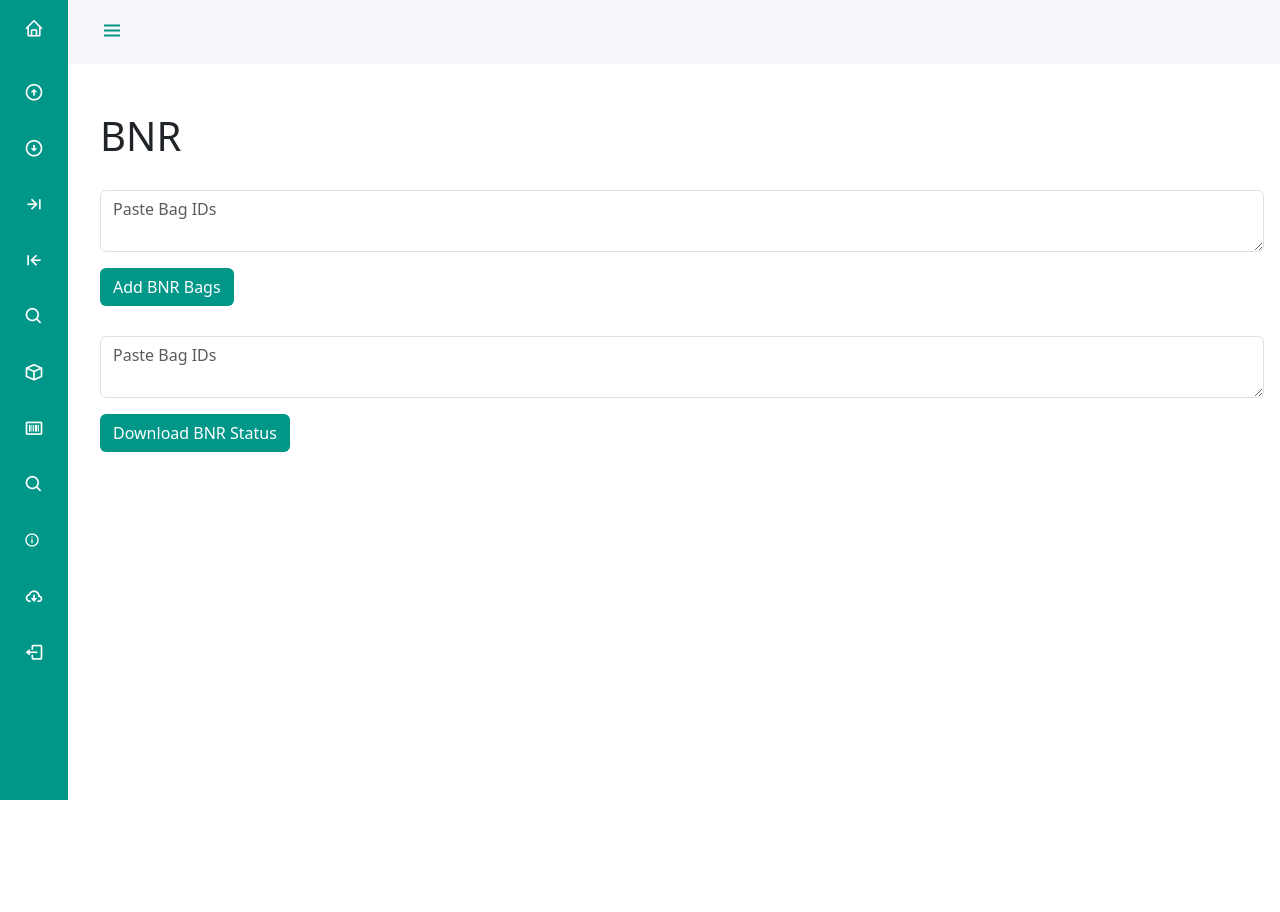
After one commit to mrrobot620/bagtrac, a Django app: page /add_bnr in a window 1280 px wide. The commit adds this page. Run offline with Django 4.2, Linux system fonts and the light colour scheme; a user stored in the database is signed in.

Commit message:
Bnr Feature Added

```diff
--- a/bagtrac/admin.py
+++ b/bagtrac/admin.py
@@ -1,5 +1,5 @@
 from django.contrib import admin
-from .models import Cvs , Data , Cage , Bags , ibbags , GridArea
+from .models import Cvs , Data , Cage , Bags , ibbags , GridArea , BNRBag
 
 
 # Register your models here.
@@ -10,3 +10,4 @@ admin.site.register(Cage)
 admin.site.register(Bags)
 admin.site.register(ibbags)
 admin.site.register(GridArea)
+admin.site.register(BNRBag)
--- a/bagtrac/templates/base.html
+++ b/bagtrac/templates/base.html
@@ -274,11 +274,11 @@
     color:rgb(0, 150, 136);
 }
 
-@media screen and (max-width: 767px) {
+/* @media screen and (max-width: 767px) {
   .nav_link:nth-child(n+3):nth-child(-n+5) {
     display: none;
   }
-}
+} */
 
 @media screen and (min-width: 768px) {
     body {
@@ -369,6 +369,12 @@
             <i class="bx bx-barcode nav_icon"></i>
             <span class="nav_name">Cage Generate</span>
           </a>
+          <a href="{% url 'ib_search'%}" class="nav_link">
+            <i class="bx bx-search nav_icon"></i>
+            <span class="nav_name">IB Search</span>
+            <a href="{% url 'add_bnr'%}" class="nav_link">
+              <i class="bx bx-info-circle"></i>
+              <span class="nav_name">IB BNR</span>
           <a href="{% url 'download_all_data'%}" class="nav_link">
             <i class="bx bx-cloud-download nav_icon"></i>
             <span class="nav_name">IB Raw Data</span>
--- /dev/null
+++ b/bagtrac/templates/bnr.html
@@ -0,0 +1,58 @@
+{% extends 'base.html' %}
+{% block content %}
+
+<h1 class="mt-4"> BNR </h1>
+  <form method="POST" action="{% url 'add_bnr' %}">
+    {% csrf_token %}
+    <div class="top_margin">
+      <textarea
+        class="form-control"
+        name="addbnr"
+        placeholder="Paste Bag IDs"
+        id="addbnr"
+      ></textarea>
+      <button class="btn mt-3" style="background-color: rgb(0, 150, 136); color: white;" type="submit">
+        Add BNR Bags
+      </button>
+    </div>
+  </form>
+
+
+  <form method="POST" action="{% url 'download_bnr' %}">
+    {% csrf_token %}
+    <div class="top_margin">
+      <textarea
+        class="form-control"
+        name="download_bnr"
+        placeholder="Paste Bag IDs"
+        id="download_bnr"
+      ></textarea>
+      <button class="btn mt-3" style="background-color: rgb(0, 150, 136); color: white;" type="submit">
+        Download BNR Status
+      </button>
+    </div>
+  </form>
+
+  <script>
+    document.querySelector('form').addEventListener('submit', function(event) {
+      event.preventDefault();
+      const userInput = document.getElementById("addbnr").value;
+      const bagIds = userInput.split(/[\n, ]/).filter(Boolean);
+      // Use bagIds or perform any action with it
+      console.log(bagIds);
+      // Proceed with form submission if needed
+      this.submit();
+    });
+
+    document.querySelector('form').addEventListener('submit', function(event) {
+      event.preventDefault();
+      const userInput = document.getElementById("download_bnr").value;
+      const bagIds = userInput.split(/[\n, ]/).filter(Boolean);
+      // Use bagIds or perform any action with it
+      console.log(bagIds);
+      // Proceed with form submission if needed
+      this.submit();
+    });
+
+  </script>
+{% endblock %}
--- a/bagtrac/urls.py
+++ b/bagtrac/urls.py
@@ -15,7 +15,9 @@ urlpatterns = [
     path('ib_mult_search' , views.ib_multi_search , name="ib_multi_search"),
     path('download_all_data' , views.download_all_data , name="download_all_data"),
     path("put_in" , views.put_in , name="put_in"),
-    path('put_out' , views.put_out , name="put_out" )
+    path('put_out' , views.put_out , name="put_out" ),
+    path('add_bnr' , views.add_bnr_bags , name="add_bnr"),
+    path('download_bnr' , views.download_bnr , name="download_bnr")
 ]
 
 # this line added
--- a/bagtrac/views.py
+++ b/bagtrac/views.py
@@ -8,7 +8,7 @@ from django.db.models import Count
 from django.views.decorators.csrf import csrf_exempt
 from django.views.decorators.csrf import csrf_protect
 from reportlab.lib.pagesizes import landscape
-from .models import Data , Cage , Bags , ibbags , GridArea
+from .models import Data , Cage , Bags , ibbags , GridArea , BNRBag
 from django.utils import timezone
 from django.db import IntegrityError
 import pytz
@@ -83,7 +83,7 @@ def home(request):
                 messages.error(request, f"Error in assigning bag: {e}")
 
             last_cv_value = cv
-        return render(request, 'home.html', {'last_cv_value': last_cv_value})
+        return render(request, 'home.html', {'last_cv_value': last_cv_value} )
     else:
         return render(request, 'login.html')
 
@@ -253,23 +253,32 @@ def ib_bagtrac(request):
         data_instance = ibbags(bag_id=bag_id, cage_id=cage_id, time1=time1, user=user)
         identifiers = ["ZO", "B5", "B1", "B2", "B3", "B4", "B6"]
         tags = ["Success"] * len(identifiers)
-        cage_updated = False
-        for index, identifier in enumerate(identifiers):
-            if identifier.lower() in bag_id.lower():
-                try:
-                    data_instance.save()
-                except IntegrityError as e:
-                    messages.success(request, f"Bag Already Scanned {bag_id}")
-                    break
-                else:
-                    messages.success(request, f"{identifier}", extra_tags=tags[index])
+        bag_in_db = BNRBag.objects.filter(bag=bag_id)
+        print(bag_in_db)
+        if bag_in_db.exists():
+            for item in bag_in_db:
+                item.recieved  = True
+                item.save()
+            messages.error(request, "Bag Not Received")
+        else:
+            cage_updated = False
+            for index, identifier in enumerate(identifiers):
+                if identifier.lower() in bag_id.lower():
+                    try:
+                        data_instance.save()
+                    except IntegrityError as e:
+                        messages.success(request, f"Bag Already Scanned {bag_id}")
+                        break
+                    else:
+                        messages.success(request, f"{identifier}", extra_tags=tags[index])
+                        last_cage_1 = cage_id
+                        cage_updated = True
+                        break
+            else:
+                data_instance.save()
+                if not cage_updated:
                     last_cage_1 = cage_id
-                    cage_updated = True
-                    break
-        else:
-            data_instance.save()
-            if not cage_updated:
-                last_cage_1 = cage_id
+
     return render(request, 'ib.html', {"last_cage": last_cage_1})
 
 
@@ -407,3 +416,36 @@ def put_out(request):
         except Exception as e:
             messages.error(request, f"Error: {e}")
     return render(request, 'put_out.html')
+
+@login_required
+def add_bnr_bags(request):
+    if request.method == "POST":
+        if 'addbnr' in request.POST:
+            bnr_bags = request.POST.get('addbnr')
+            bnrs = bnr_bags.split()
+            print(bnrs)
+            for bnr in bnrs:
+                BNRBag.objects.create(bag=bnr)
+        else:
+            print("'addbnr' key not found in POST data")
+    return render(request, 'bnr.html')
+
+
+@login_required
+def download_bnr(request):
+    if request.method == 'POST':
+        user = request.user
+        bag_ids = request.POST.get('download_bnr', '').split()
+        bnr_data = BNRBag.objects.filter(bag__in=bag_ids)
+        response = HttpResponse(content_type='text/csv')
+        response['Content-Disposition'] = 'attachment; filename="bnr_status.csv"'
+        writer = csv.writer(response)
+        writer.writerow(['Bag', 'Status'])
+
+        for bag in bnr_data:
+            status = 'Received' if bag.recieved else 'Not Received'
+            writer.writerow([bag.bag, status])
+
+        return response
+
+    return HttpResponse("Invalid Request")
```
Also changed, not shown: bagtrac/models.py (+10 -2 lines), bagtrac/templates/home.html (+14 -4 lines), bagtrac/templates/ib_search.html (+5 -3 lines), bagtrac/migrations/0018_bags_seal_id.py (added), bagtrac/migrations/0019_bnrbag.py (added), 1 other file.
